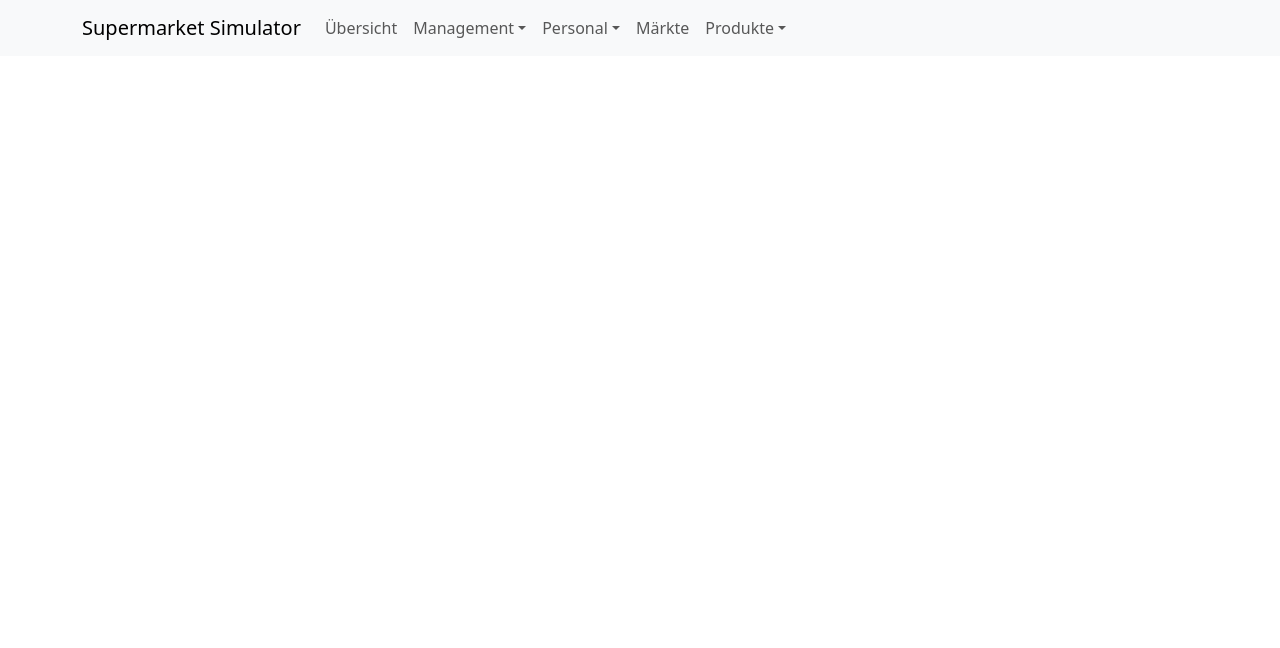
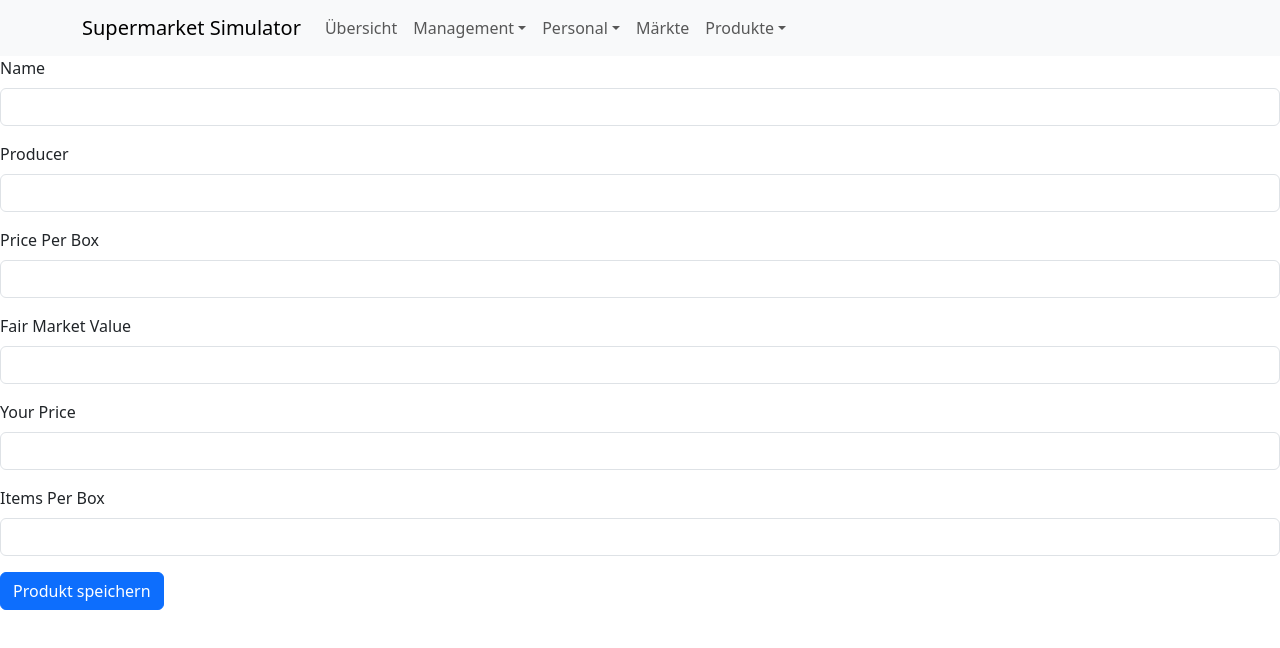
Before and after one commit to Khorm247/supermarket-sim, a React (Vite) app in the folder frontend/: page /api/products/1/edit in a window 1280 px wide. Shown: the top 648 px of the page. Built offline with nearby package versions, Linux system fonts and the light colour scheme; no server answers; the HTML template or start-up script is replaced by a standard one.

Commit message:
added Edit Page for products updated edit route

```diff
--- a/frontend/src/App.tsx
+++ b/frontend/src/App.tsx
@@ -5,6 +5,7 @@ import ProductList from "./pages/products/ProductList.tsx";
 import MarketList from "./pages/market/MarketList.tsx";
 import NewProduct from "./pages/products/NewProduct.tsx";
 import useProduct from "./hooks/useProduct.ts";
+import EditProduct from "./pages/products/EditProduct.tsx";
 
 export default function App() {
 
@@ -18,7 +19,7 @@ export default function App() {
                 <Route path="/api/products" element={<ProductList products={products}/>}/>
                 <Route path="/api/products/new" element={<NewProduct saveProduct={saveProduct}/>}/>
                 <Route path="/api/products/:id" element={<h1>Home</h1>}/>
-                <Route path="/api/products/:id/edit" element={<h1>Home</h1>}/>
+                <Route path="/api/products/:id/edit" element={<EditProduct updateProduct={updateProduct}/>}/>
                 <Route path="/api/products/:id/delete" element={<h1>Home</h1>}/>
                 <Route path="/api/markets/:id" element={<h1>Home</h1>}/>
             </Routes>
--- /dev/null
+++ b/frontend/src/pages/products/EditProduct.tsx
@@ -0,0 +1,110 @@
+import {useNavigate, useParams} from "react-router-dom";
+import {FormEvent, useEffect, useState} from "react";
+import axios from "axios";
+import {Product} from "../../types/Product.ts";
+
+type UpdateProductProps = {
+    updateProduct: (
+        id: string,
+        name: string,
+        producer: string,
+        pricePerBox: number,
+        fairMarketValue: number,
+        yourPrice: number,
+        itemsPerBox: number,
+    ) => void
+}
+
+export default function NewProduct(props: Readonly<UpdateProductProps>) {
+
+    const navigate = useNavigate();
+    const params = useParams();
+    const id = params.id;
+
+    const [product, setProduct] = useState<Product | null | undefined>(undefined);
+    const [name, setName] = useState(product?.name);
+    const [producer, setProducer] = useState(product?.producer);
+    const [pricePerBox, setPricePerBox] = useState(product?.pricePerBox);
+    const [fairMarketValue, setFairMarketValue] = useState(product?.fairMarketValue);
+    const [yourPrice, setYourPrice] = useState(product?.yourPrice);
+    const [itemsPerBox, setItemsPerBox] = useState(product?.itemsPerBox);
+
+    if (!id) {
+        navigate("/");
+        console.log("Id undefined!");
+    }
+
+    function fetchProduct() {
+        axios.get(`/api/products/${id}`)
+            .then((response) => {
+                setName(response.data.name);
+                setProducer(response.data.producer);
+                setPricePerBox(response.data.pricePerBox);
+                setFairMarketValue(response.data.fairMarketValue);
+                setYourPrice(response.data.yourPrice);
+                setItemsPerBox(response.data.itemsPerBox);
+            })
+            .catch(() => {
+                setProduct(null);
+            });
+    }
+
+    useEffect(() => {
+        fetchProduct();
+    }, []);
+
+    function handleSubmit(event: FormEvent<HTMLFormElement>){
+        event.preventDefault();
+        if (!id || !name || !producer || !pricePerBox || !fairMarketValue || !yourPrice || !itemsPerBox) {
+            console.error("One or more fields are undefined");
+            return;
+        }
+        props.updateProduct(id, name, producer, pricePerBox, fairMarketValue, yourPrice, itemsPerBox);
+        navigate("/api/products");
+    }
+
+    return (
+        <div>
+            <h1>New Product</h1>
+            <form onSubmit={handleSubmit}>
+                <div className="mb-3">
+                    <label htmlFor="name" className="form-label">Name</label>
+                    <input type="text" className="form-control" id="name"
+                           value={name}
+                           onChange={(e) => setName(e.target.value)}/>
+                </div>
+                <div className="mb-3">
+                    <label htmlFor="producer" className="form-label">Producer</label>
+                    <input type="text" className="form-control" id="producer"
+                           value={producer}
+                           onChange={(e) => setProducer(e.target.value)}/>
+                </div>
+                <div className="mb-3">
+                    <label htmlFor="pricePerBox" className="form-label">Price Per Box</label>
+                    <input type="number" className="form-control" id="pricePerBox"
+                            value={pricePerBox}
+                           onChange={(e) => setPricePerBox(Number(e.target.value))}/>
+                </div>
+                <div className="mb-3">
+                    <label htmlFor="fairMarketValue" className="form-label">Fair Market Value</label>
+                    <input type="number" className="form-control" id="fairMarketValue"
+                           value={fairMarketValue}
+                           onChange={(e) => setFairMarketValue(Number(e.target.value))}/>
+                </div>
+                <div className="mb-3">
+                    <label htmlFor="yourPrice" className="form-label">Your Price</label>
+                    <input type="number" className="form-control" id="yourPrice"
+                           value={yourPrice}
+                           onChange={(e) => setYourPrice(Number(e.target.value))}/>
+                </div>
+                <div className="mb-3">
+                    <label htmlFor="itemsPerBox" className="form-label">Items Per Box</label>
+                    <input type="number" className="form-control" id="itemsPerBox"
+                           value={itemsPerBox}
+                           onChange={(e) => setItemsPerBox(Number(e.target.value))}/>
+                </div>
+                <button type="submit" className="btn btn-primary">Produkt speichern</button>
+            </form>
+        </div>
+    )
+}
```
